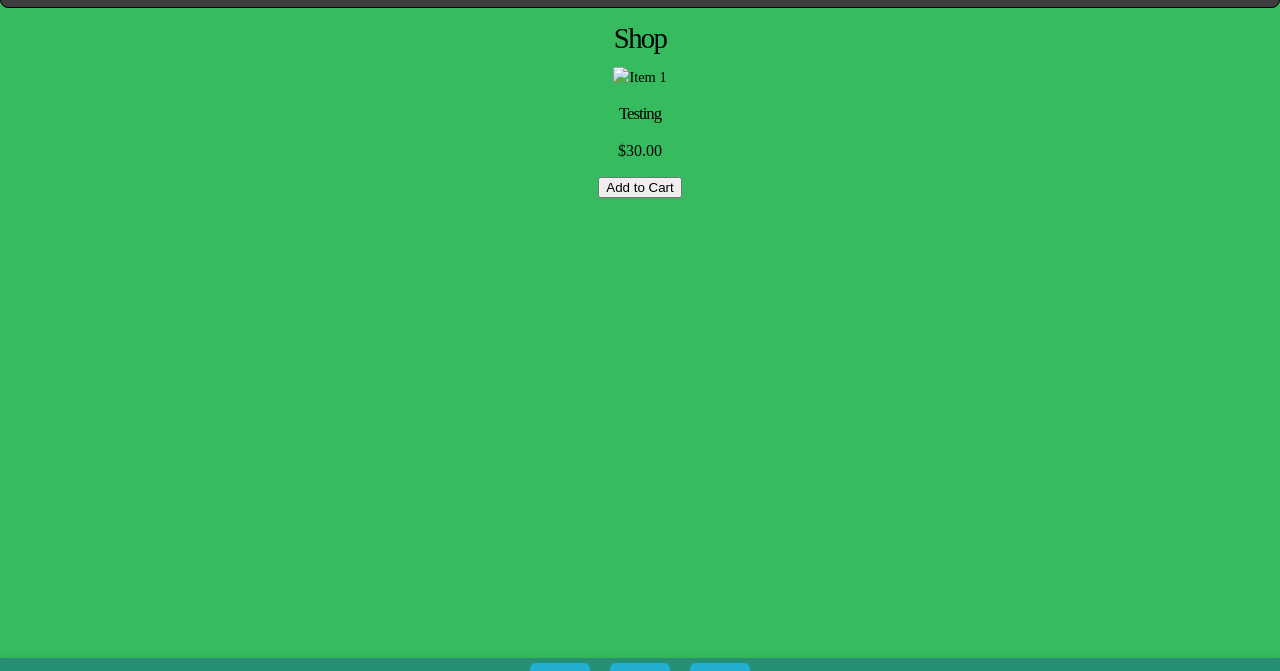
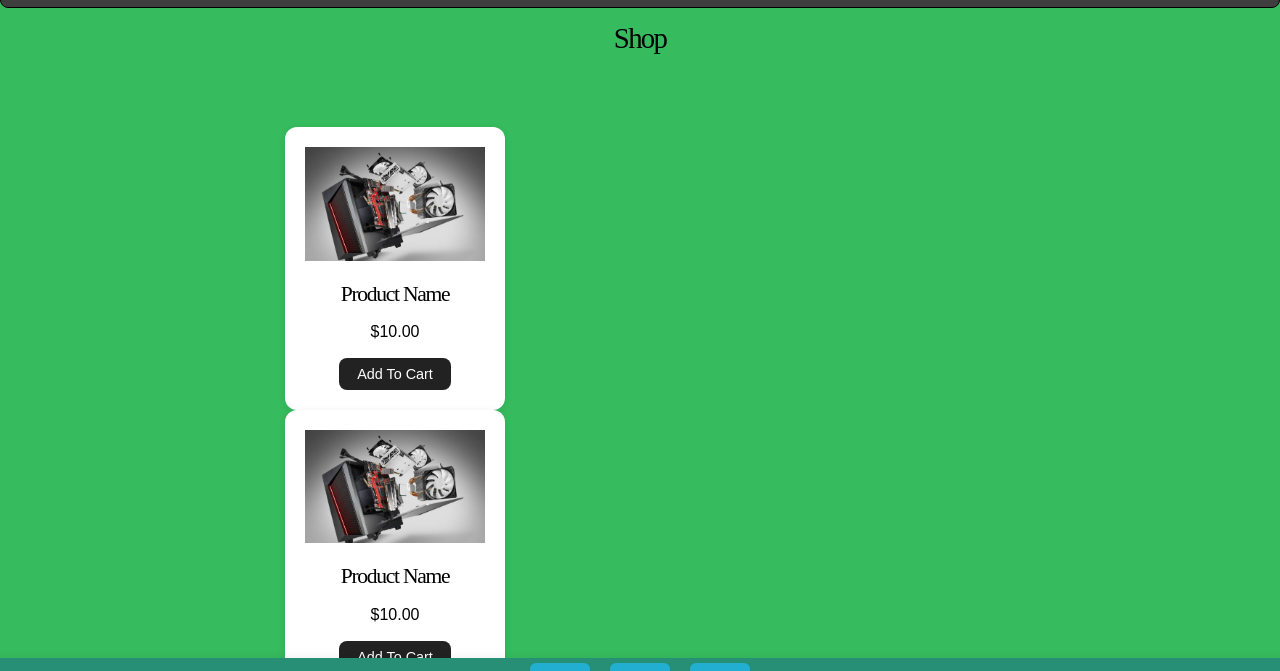
Before and after one commit to ABL-15/part-finder, a plain HTML site: page shop.html in a window 1280 px wide. Shown: the part 92-763 px from the top of the page. Drawn offline with Linux system fonts and the light colour scheme.

Commit message:
Start of the shop html coding phase. One part of the grid is set up.

```diff
--- a/index_styles.css
+++ b/index_styles.css
@@ -1,6 +1,6 @@
 body {
     background-color: #36BB5E;
-    font-family: Source Serif 4, Arial;
+    font-family: Source Serif Pro, Arial;
     font-size: 90%;
     margin: 0px auto;
     text-align: center;
@@ -17,7 +17,7 @@
 h4,
 h5,
 h6 {
-    font-family: Source Serif 4;
+    font-family: Source Serif Pro;
     letter-spacing: -0.06em;
     font-weight: normal;
 }
@@ -27,7 +27,7 @@
 }
 
 header a {
-    font-family: Source Serif 4;
+    font-family: Source Serif Pro;
     font-size: large;
     color: #000000;
 }
--- a/shop.html
+++ b/shop.html
@@ -34,16 +34,33 @@
     </header>
     <h1>Shop</h1>
 
-    <main>
-	<!--Setting a Grid-->
-	<div class="inventory-grid">
-		<!--Items in Shop-->
-		<div class="inventory-item">
-			<img src="images/testing.jpg" alt="Item 1">
-			<h3>Testing</h3>
-			<p>$30.00</p>
-			<button>Add to Cart</button>
-		</div>
+    <div class="collection">
+
+  <div class="product">
+    <a class="product__image" href="#"></a>
+    <div class="product__name">
+    </div>
+    <div class="product__price">
+    <img src="images/explodedpc.png" alt="test1" width="180px">
+    <h2>Product Name</h2>
+      <p>$10.00</p>
+      <button>Add To Cart</button>
+    </div>
+
+     <div class="product">
+    <a class="product__image" href="#"></a>
+    <div class="product__name">
+    </div>
+    <div class="product__price">
+    <img src="images/explodedpc.png" alt="test1" width="180px">
+    <h2>Product Name</h2>
+      <p>$10.00</p>
+      <button>Add To Cart</button>
+    </div>
+
+
+
+
 
     <footer>
         <nav>
--- a/styles.css
+++ b/styles.css
@@ -1,6 +1,6 @@
 body {
 	background-color: #36BB5E;
-	font-family: Source Serif 4, Arial;
+	font-family: Source Serif Pro, Arial;
 	font-size: 90%;
 	margin: 0px auto;
 	text-align: center;
@@ -17,7 +17,7 @@
 h4,
 h5,
 h6 {
-	font-family: Source Serif 4;
+	font-family: Source Serif Pro;
 	letter-spacing: -0.06em;
 	font-weight: normal;
 }
@@ -27,7 +27,7 @@
 }
 
 header a {
-	font-family: Source Serif 4;
+	font-family: Source Serif Pro;
 	font-size: large;
 	color: #000000;
 }
@@ -259,3 +259,67 @@
 	border-radius: 10px;
 	padding: 5px 10px;
 }
+
+
+.collection {
+  display: grid;
+  grid-auto-columns: max-content;
+  grid-auto-flow: dense;
+  grid-auto-rows: minmax(100px, auto);
+  grid-gap: 25px;
+  grid-template-columns: repeat(3, 1fr);
+
+    margin: 60px auto;
+    max-width: 800px;
+}
+
+.product {
+  &__image {
+    background-color: #e5e5e5;
+    display: block;
+    min-height: 200px;
+    width: 100%;
+  }
+
+  &__name {
+
+    p {
+      font-family: Source Serif Pro;
+      font-size: 16px;
+      font-weight: bold;
+
+      a {
+        color: #000000;
+        text-decoration: none;
+      }
+    }
+  }
+
+  &__price {
+
+    p {
+      font-family: Source Serif Pro;
+      font-size: 14px;
+    }
+  }
+}
+
+ .product__price button {
+	background: #222;
+	color: #fff;
+	border: none;
+	border-radius: 8px;
+	padding: 8px 18px;
+	font-size: 1em;
+	cursor: pointer;
+	transition: background 0.2s;
+}
+
+.product__price {
+	background: #fff;
+	border-radius: 12px;
+	box-shadow: 0 2px 8px rgba(0,0,0,0.08);
+	padding: 20px;
+	text-align: center;
+	transition: box-shadow 0.2s;
+}
```
